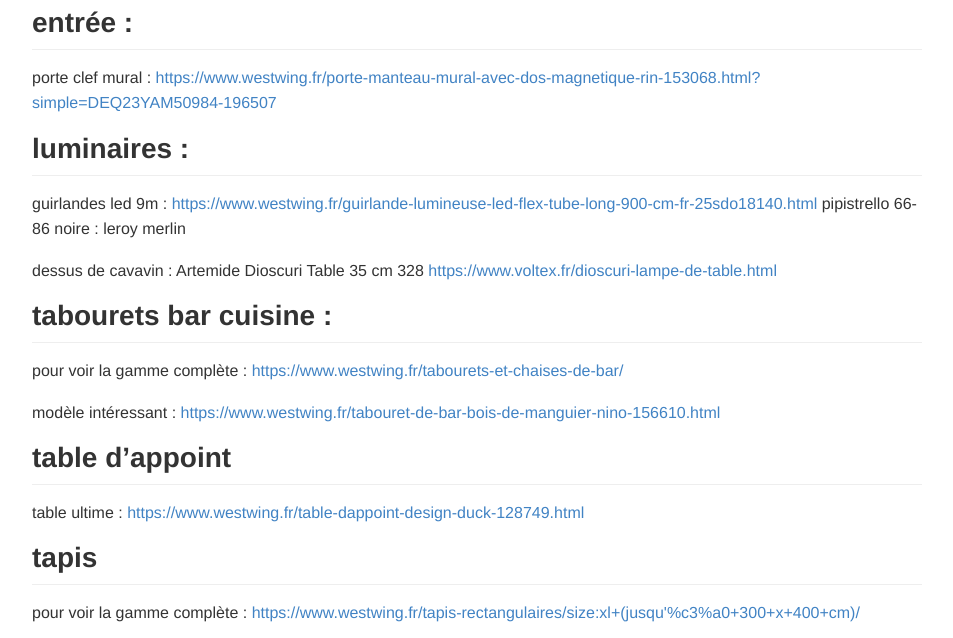
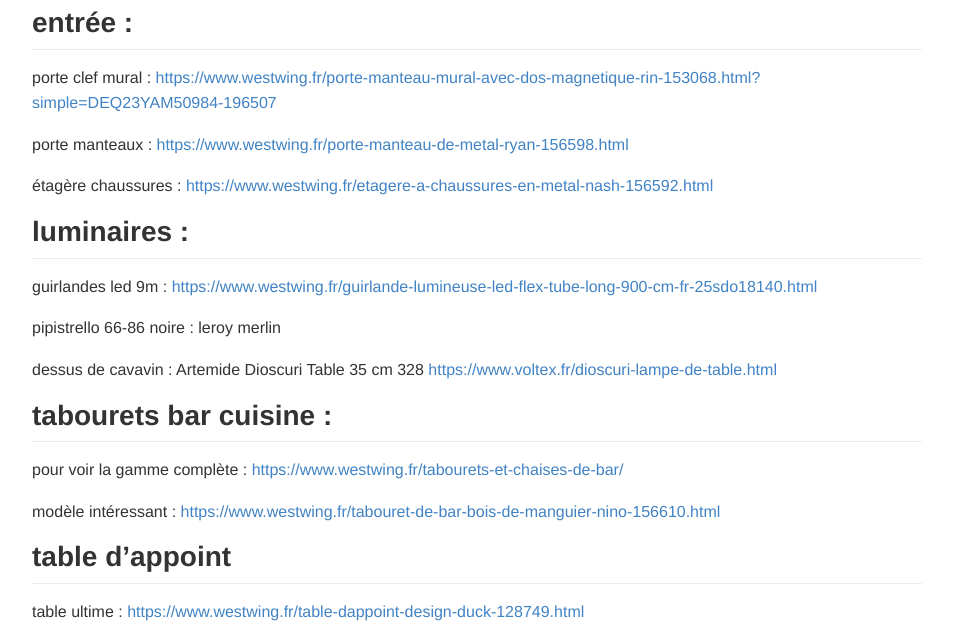
Before and after one commit to kanor-c7s/kanor-c7s.github.io, a plain HTML site: page ameublement.html in a window 1280 px wide. Shown: the part 125-763 px from the top of the page, without its empty margins (163-1116 px from the left). Drawn offline with Linux system fonts and the light colour scheme.

Commit message:
Update ameublement.html

```diff
--- a/ameublement.html
+++ b/ameublement.html
@@ -1079,9 +1079,11 @@
 </style><title>ameublement</title></head><body><article class="markdown-body"><h1 id="ameublement-appartement">ameublement appartement<a class="headerlink" href="#ameublement-appartement" title="Permanent link"></a></h1>
 <h2 id="entree">entrée :<a class="headerlink" href="#entree" title="Permanent link"></a></h2>
 <p>porte clef mural : <a href="https://www.westwing.fr/porte-manteau-mural-avec-dos-magnetique-rin-153068.html?simple=DEQ23YAM50984-196507">https://www.westwing.fr/porte-manteau-mural-avec-dos-magnetique-rin-153068.html?simple=DEQ23YAM50984-196507</a></p>
+<p>porte manteaux : <a href="https://www.westwing.fr/porte-manteau-de-metal-ryan-156598.html">https://www.westwing.fr/porte-manteau-de-metal-ryan-156598.html</a></p>
+<p>étagère chaussures : <a href="https://www.westwing.fr/etagere-a-chaussures-en-metal-nash-156592.html">https://www.westwing.fr/etagere-a-chaussures-en-metal-nash-156592.html</a></p>
 <h2 id="luminaires">luminaires :<a class="headerlink" href="#luminaires" title="Permanent link"></a></h2>
-<p>guirlandes led 9m : <a href="https://www.westwing.fr/guirlande-lumineuse-led-flex-tube-long-900-cm-fr-25sdo18140.html">https://www.westwing.fr/guirlande-lumineuse-led-flex-tube-long-900-cm-fr-25sdo18140.html</a>
-pipistrello 66-86 noire : leroy merlin</p>
+<p>guirlandes led 9m : <a href="https://www.westwing.fr/guirlande-lumineuse-led-flex-tube-long-900-cm-fr-25sdo18140.html">https://www.westwing.fr/guirlande-lumineuse-led-flex-tube-long-900-cm-fr-25sdo18140.html</a></p>
+<p>pipistrello 66-86 noire : leroy merlin</p>
 <p>dessus de cavavin : Artemide Dioscuri Table 35 cm 328 <a href="https://www.voltex.fr/dioscuri-lampe-de-table.html">https://www.voltex.fr/dioscuri-lampe-de-table.html</a></p>
 <h2 id="tabourets-bar-cuisine">tabourets bar cuisine :<a class="headerlink" href="#tabourets-bar-cuisine" title="Permanent link"></a></h2>
 <p>pour voir la gamme complète : <a href="https://www.westwing.fr/tabourets-et-chaises-de-bar/">https://www.westwing.fr/tabourets-et-chaises-de-bar/</a></p>
```
